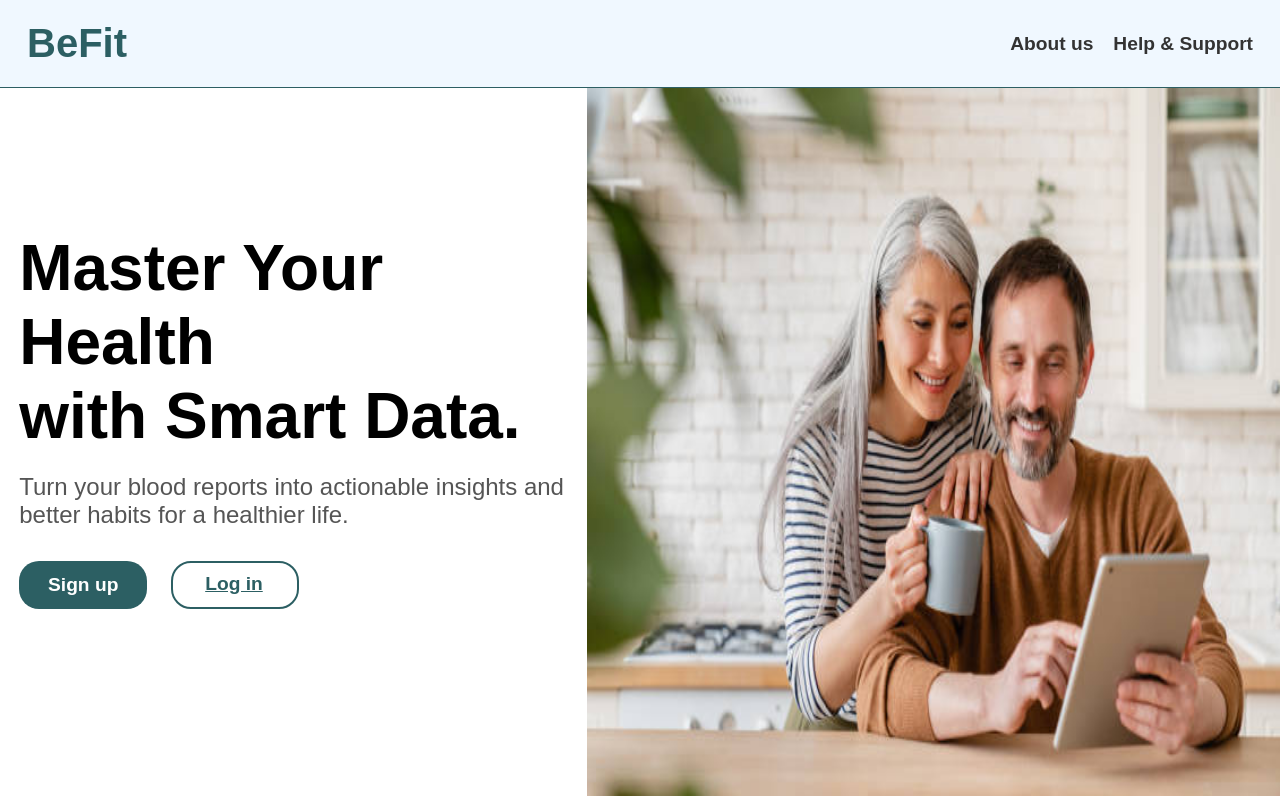
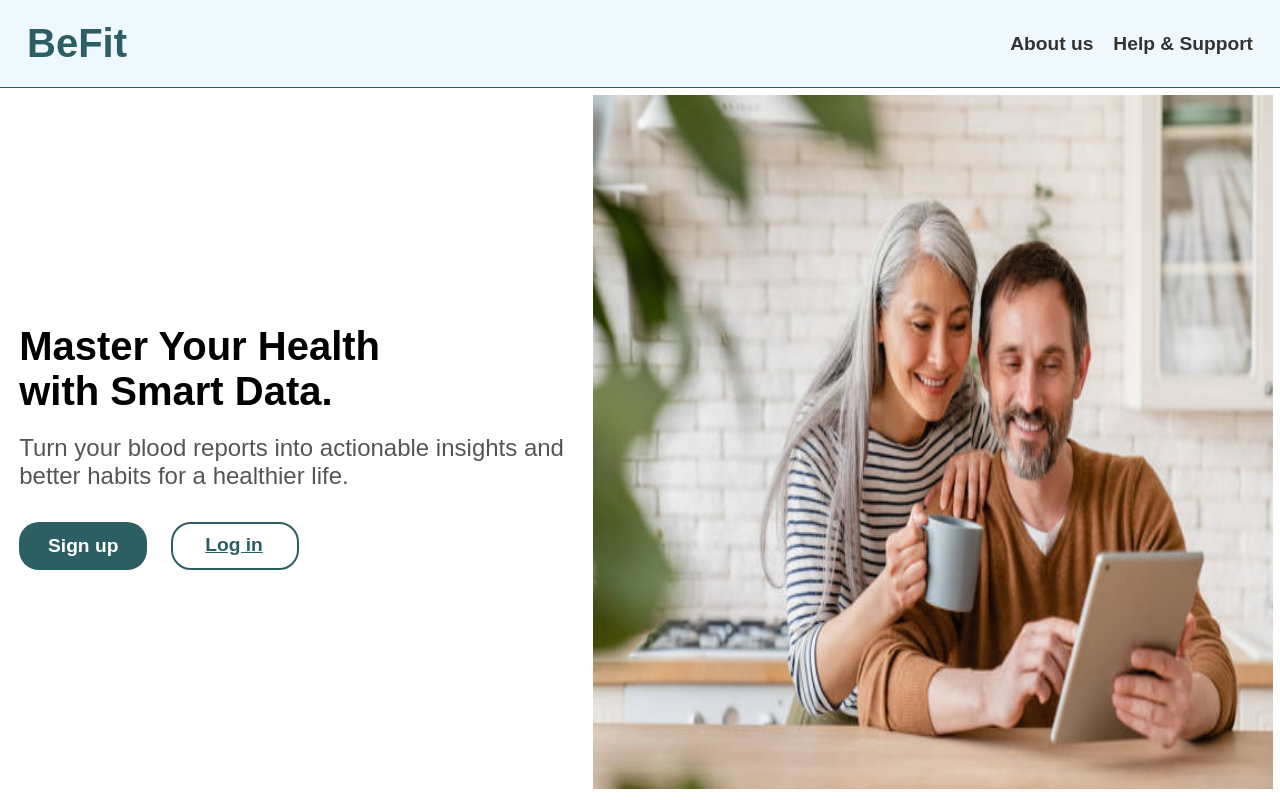
Before and after one commit to vishakhmv/BeFit, a React (Create React App) app in the folder blood-analyzer/: page / in a window 1280 px wide. Built offline with nearby package versions, Linux system fonts and the light colour scheme.

Commit message:
fixed h2 tag overflow

```diff
--- a/blood-analyzer/src/App.css
+++ b/blood-analyzer/src/App.css
@@ -48,7 +48,10 @@
 .hero-text h2 {
   font-size: 4rem;
   margin-bottom: 20px;
-  margin-top: -3rem;
+  margin-top: 1%;
+  font-size: clamp(.5rem, 4vw, 2.5rem);
+  word-wrap: break-word;
+  overflow-wrap: break-word;
 }
 
 .hero-text p {
@@ -95,4 +98,5 @@
 .hero-image img {
   height: calc(100vh - 11.5vh);
   width: 100%;
+  padding: 1%;
 }
```
